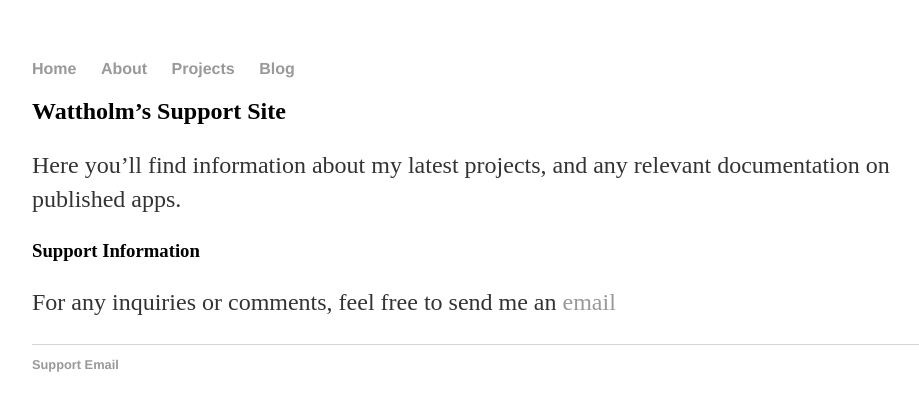
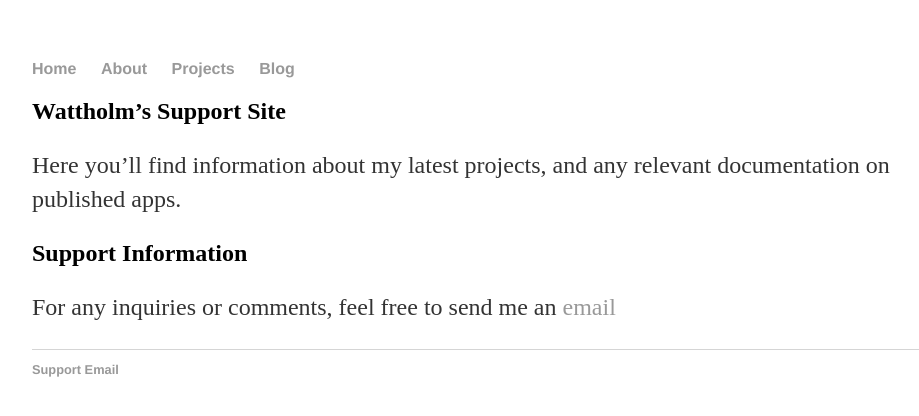
Before and after one commit to Wattholm/Wattholm.github.io, a Jekyll site: the page built from index.md, in a window 1280 px wide. Shown: the top 416 px of the page, without its empty margins (160-1079 px from the left). Built offline with Jekyll 4.4.1, drawn with Linux system fonts in a browser that asks for light colours.

```diff
--- a/index.md
+++ b/index.md
@@ -8,6 +8,6 @@ title: Wattholm's Support Site
 Here you'll find information about my latest projects, and any relevant documentation on published apps.
 
 
-### Support Information
+## Support Information
 
 For any inquiries or comments, feel free to send me an [email](mailto:wattholm@outlook.com)
```
